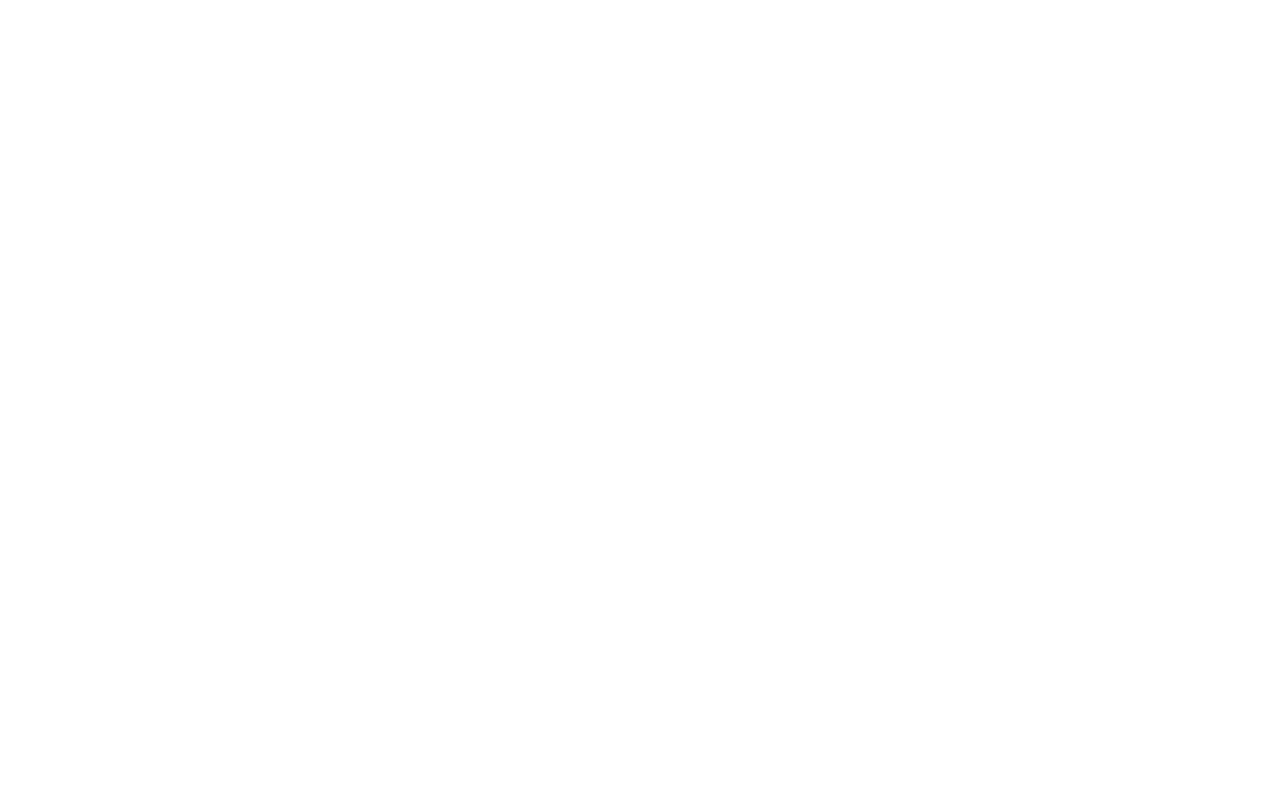
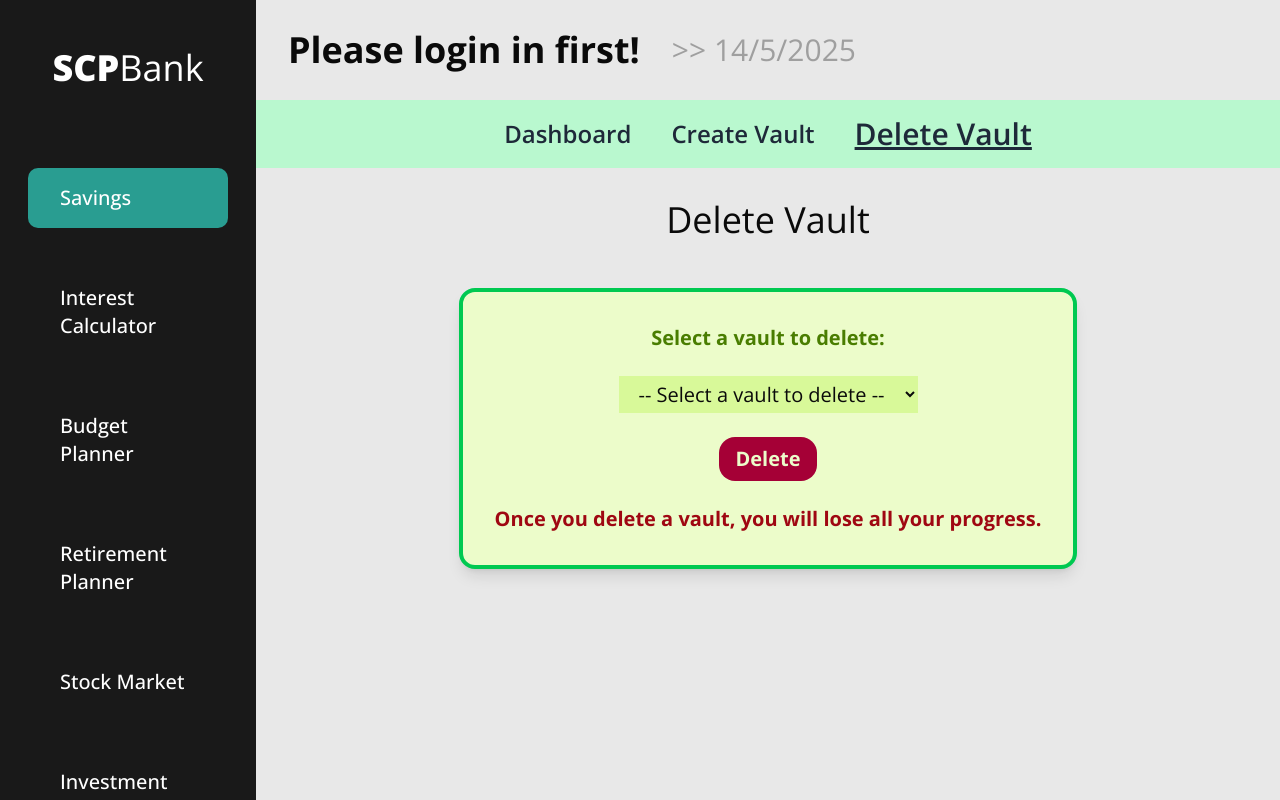
Before and after one commit to SCPassion/scpbank-ts, a React (Vite) app: page /savings/delete in a window 1280 px wide. Before the commit this address had no page. Shown: the top 800 px of the page. Built offline with nearby package versions, Linux system fonts and the light colour scheme.

Commit message:
Add DeleteVault component and update DashboardLayout for vault deletion

```diff
--- a/src/App.tsx
+++ b/src/App.tsx
@@ -3,7 +3,7 @@ import MainLayout from "./layouts/MainLayout"
 import DashboardLayout from "./layouts/DashboardLayout"
 import CreateVault from "./pages/Saving/CreateVault"
 import VaultSummary from "./pages/Saving/VaultSummary"
-
+import DeleteVault from "./pages/Saving/DeleteVault"
 function App() {
   return (
     <BrowserRouter>
@@ -13,6 +13,7 @@ function App() {
           <Route path="savings" element={<DashboardLayout />}>
             <Route index element={<VaultSummary />} />
             <Route path="create" element={<CreateVault />} />
+            <Route path="delete" element={<DeleteVault />} />
           </Route>
           <Route
             path="interest"
--- a/src/layouts/DashboardLayout.tsx
+++ b/src/layouts/DashboardLayout.tsx
@@ -25,6 +25,16 @@ export default function DashboardLayout() {
               Create Vault
             </NavLink>
           </li>
+          <li>
+            <NavLink
+              to="delete"
+              className={({ isActive }) =>
+                isActive ? "text-3xl underline" : ""
+              }
+            >
+              Delete Vault
+            </NavLink>
+          </li>
         </ul>
       </nav>
       <Outlet />
--- /dev/null
+++ b/src/pages/Saving/DeleteVault.tsx
@@ -0,0 +1,87 @@
+import { useId } from "react"
+import { useUserStore, useVaultStore } from "@/store/store"
+import { supabase } from "@/supabase-client"
+import { useNavigate } from "react-router"
+
+export default function DeleteVault() {
+  const id = useId()
+  const navigate = useNavigate()
+  const user = useUserStore((state) => state.user)
+  const vaults = useVaultStore((state) => state.vaults)
+
+  // This is a function to delete a vault from the database
+  async function deleteVault(vaultId: number) {
+    if (!user) {
+      console.error("User is not logged in")
+      return
+    }
+    const { error } = await supabase
+      .from("vaults")
+      .delete()
+      .eq("id", vaultId)
+      .eq("user_email", user.email)
+
+    if (error) {
+      console.error("Error deleting vault:", error.message)
+      return
+    }
+
+    console.log("Vault deleted successfully")
+    navigate("..", { replace: true })
+  }
+
+  function handleForm(formData: FormData) {
+    const vaultId = formData.get("vault")
+
+    if (vaultId === null) {
+      if (vaultId === -1) {
+        console.error("No vault selected")
+        return
+      }
+    }
+    console.log("Vault ID to delete:", vaultId)
+    deleteVault(Number(vaultId))
+  }
+  return (
+    <div className="flex flex-col items-center justify-center gap-12 px-8 py-8">
+      <h2 className="font-bol text-4xl">Delete Vault</h2>
+
+      <form
+        className="hover:border-lime-00 flex flex-col items-center justify-center gap-6 rounded-2xl border-4 border-green-500 bg-lime-100 p-8 shadow-lg duration-300 hover:border-8 hover:border-lime-800 hover:shadow-xl"
+        action={handleForm}
+      >
+        <label
+          htmlFor={id + "_select"}
+          className="text-xl font-bold text-lime-700"
+        >
+          Select a vault to delete:
+        </label>
+        <select
+          name="vault"
+          id={id + "_select"}
+          className="grow-1 bg-lime-200 px-4 py-1 text-xl placeholder:text-gray-700"
+          defaultValue={-1}
+          required
+        >
+          <option value={-1}>-- Select a vault to delete --</option>
+          {vaults.map((vault) => (
+            <option key={vault.id} value={vault.id}>
+              {vault.purpose}
+            </option>
+          ))}
+        </select>
+
+        <button
+          type="submit"
+          className="cursor-pointer rounded-2xl bg-rose-800 px-4 py-2 text-xl font-bold text-lime-100 duration-300 hover:bg-rose-700"
+        >
+          Delete
+        </button>
+
+        <p className="text-xl font-bold text-red-800">
+          Once you delete a vault, you will lose all your progress.
+        </p>
+      </form>
+    </div>
+  )
+}
```
